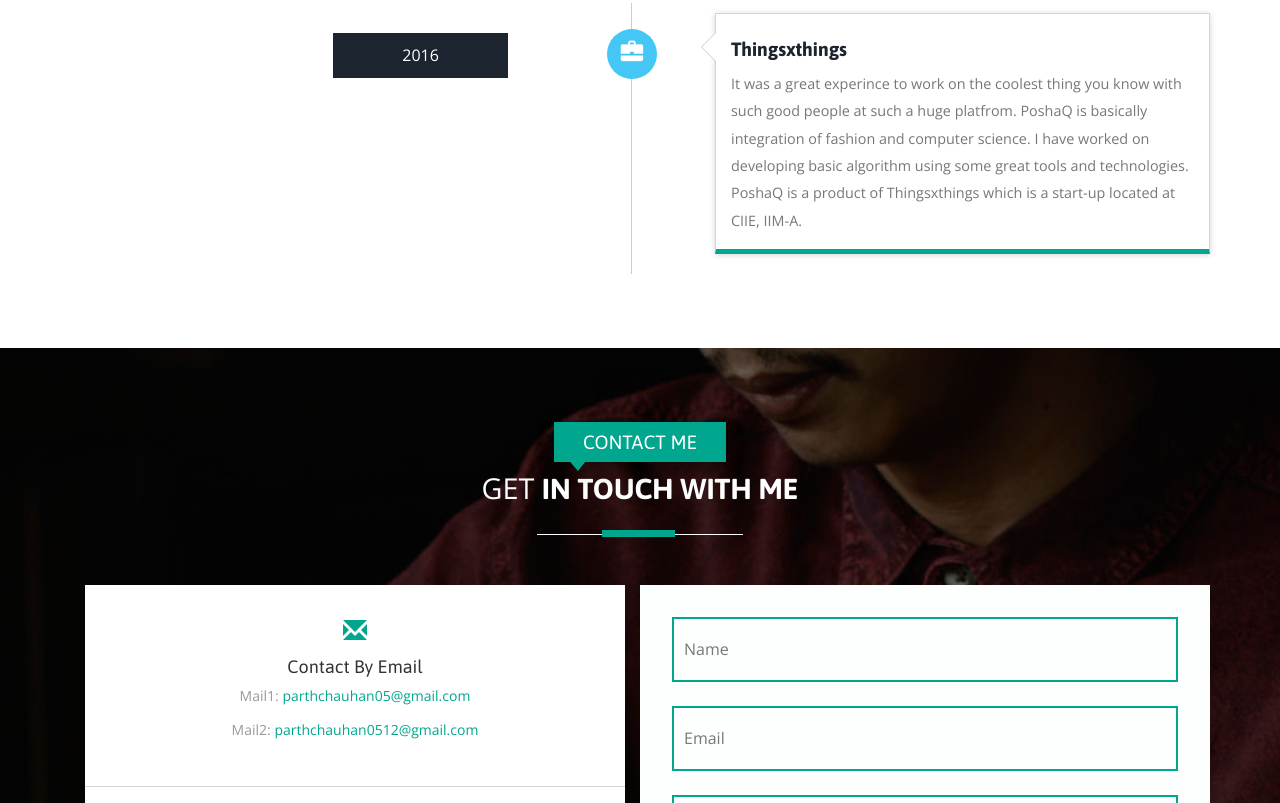
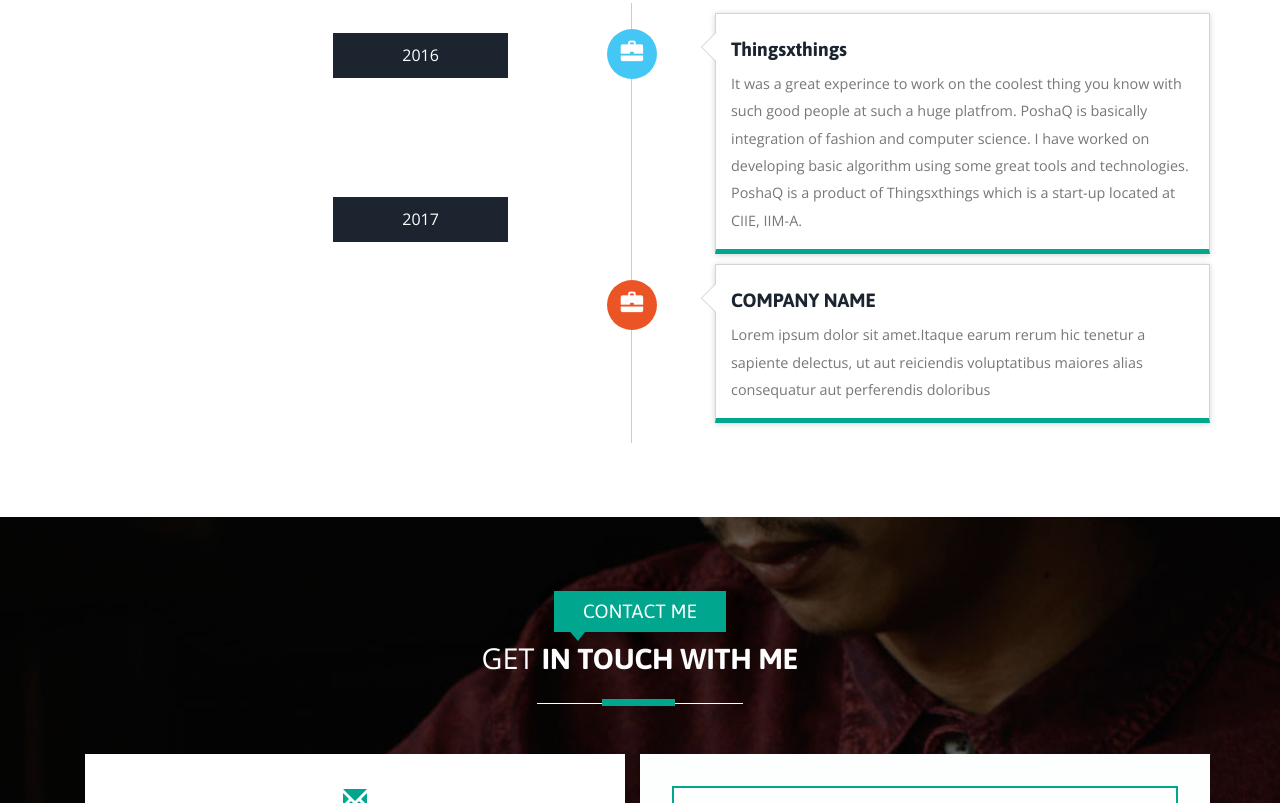
Before and after one commit to parthchauhan05/parthchauhan05.github.io_v1, a plain HTML site: page index.html in a window 1280 px wide. Shown: the part 2170-2973 px from the top of the page. Drawn offline with nearby package versions, Linux system fonts and the light colour scheme; files whose address does not match are found by name.

Commit message:
Update index.html

```diff
--- a/index.html
+++ b/index.html
@@ -242,8 +242,8 @@
 					<div class="col-md-6 year-info">
 						<ul class="year">
 						   <li>2016</li>
-						 <!--   <li>2015</li>
-						   <li>2014</li>
+						    <li>2017</li>
+						  <!-- <li>2014</li>
 						   <li>2013</li>
 						   <li>2012</li> -->
 						   <div class="clearfix"></div>
@@ -261,7 +261,7 @@
 								</div>
 							</div>
 						</li>
-						<!-- <li>
+						<li>
 							<div class="timeline-badge primary"><i class="glyphicon glyphicon-briefcase"></i></div>
 							<div class="timeline-panel">
 								<div class="timeline-heading">
@@ -272,7 +272,7 @@
 								</div>
 							</div>
 						</li>
-						<li>
+						<!--- <li>
 							<div class="timeline-badge danger"><i class="glyphicon glyphicon-briefcase"></i></div>
 							<div class="timeline-panel">
 								<div class="timeline-heading">
```
